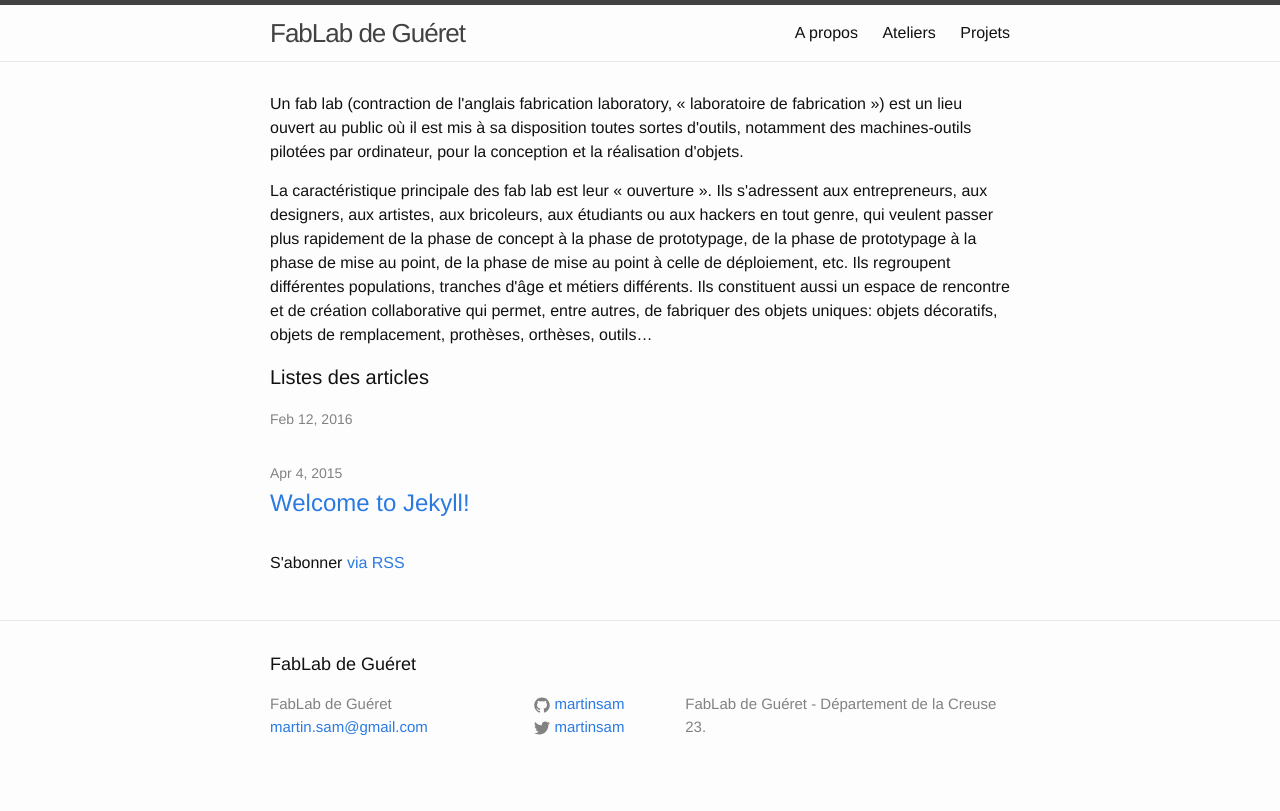
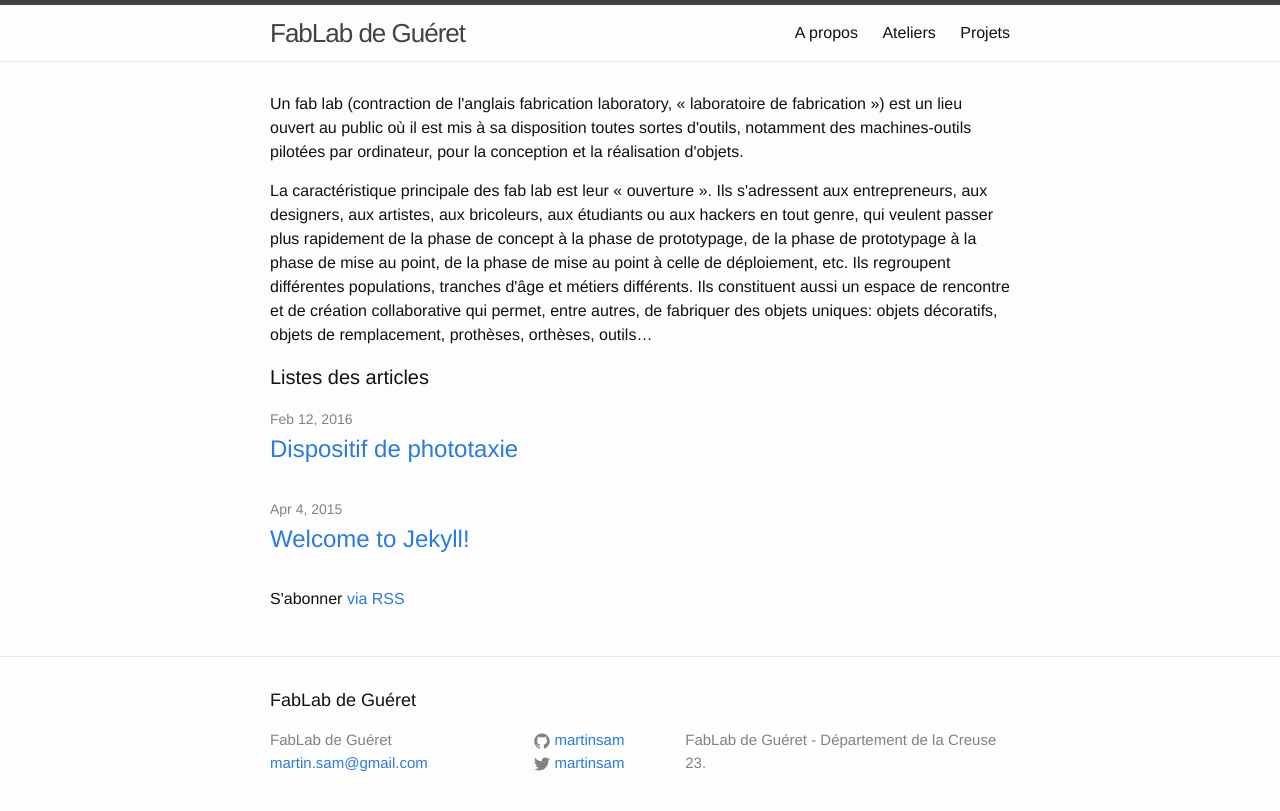
Before and after one commit to fablabgueret/fablabgueret.github.io, a Jekyll site: the page built from index.html, in a window 1280 px wide. Shown: the top 811 px of the page. Built offline with Jekyll 4.4.1, drawn with Linux system fonts in a browser that asks for light colours.

Commit message:
Update 2016-02-12-dispositif-de-phototaxie.markdown

```diff
--- a/_posts/2016-02-12-dispositif-de-phototaxie.markdown
+++ b/_posts/2016-02-12-dispositif-de-phototaxie.markdown
@@ -1,6 +1,6 @@
 ---
 layout: post
-title:  "Dispositif de phototaxie
+title:  "Dispositif de phototaxie"
 date:   2016-02-12 09:44:07
 categories: arduino
 ---
```
